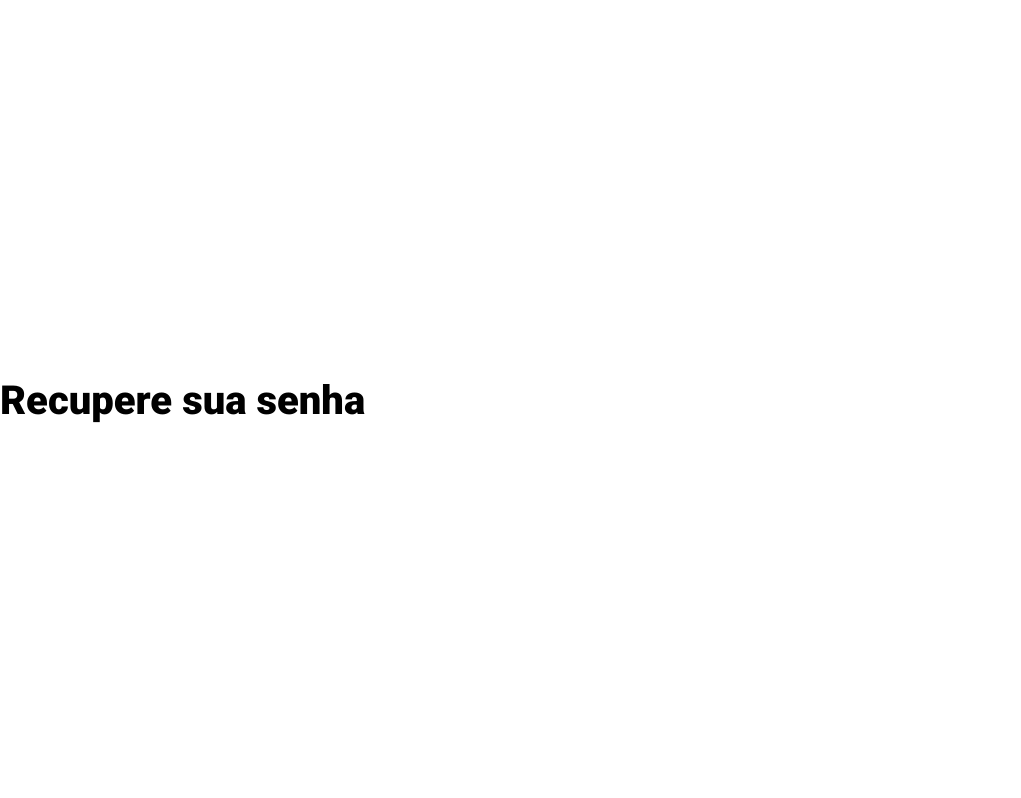
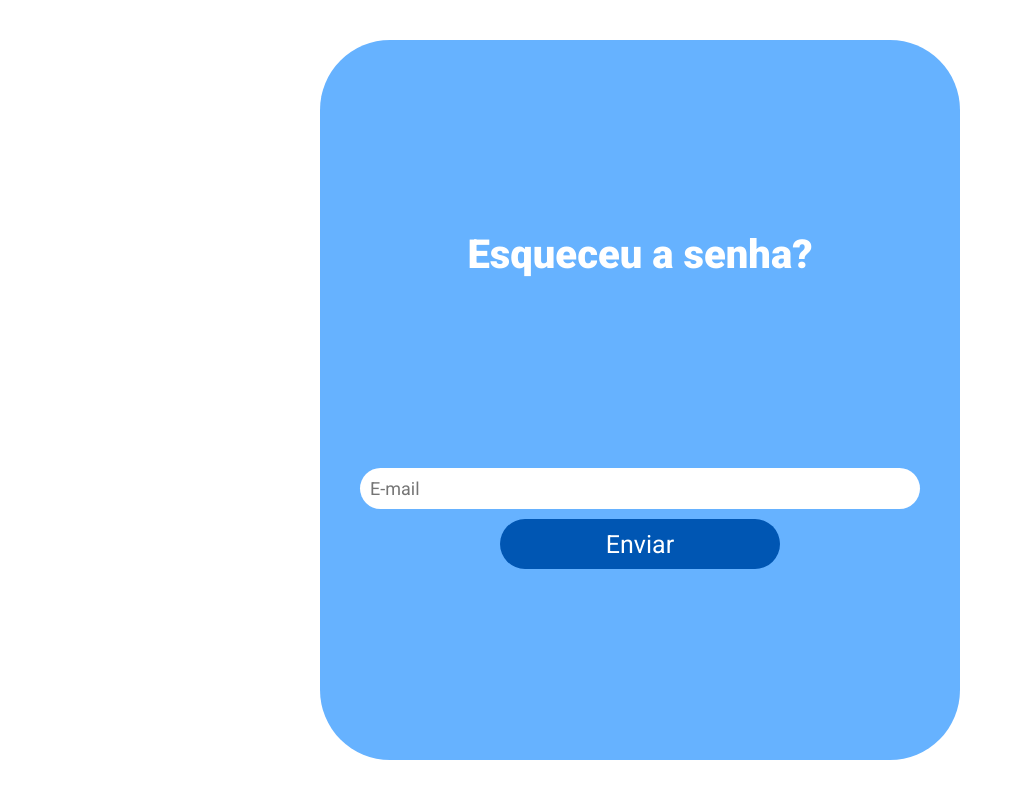
Before and after one commit to Matheus-AR/pi-frontend, a React (Vite) app: page /esqueci in a window 1280 px wide. Shown: the whole page, without its empty margins (0-1021 px from the left). Built offline with nearby package versions, Linux system fonts and the light colour scheme.

Commit message:
Criando tela e formulario
Criando a tela de esqueci a senha

Criando o formulário de esqueci a senha

Criando a folha de estilo para a tela de esqueci a senha

```diff
--- a/src/App.jsx
+++ b/src/App.jsx
@@ -2,6 +2,7 @@ import { BrowserRouter, Route, Routes } from "react-router-dom";
 import Login from "./pages/Login";
 import Home from "./pages/Home";
 import Cadastro from "./pages/Cadastro";
+import EsqueciSenha from "./pages/EsqueciSenha";
 
 function App() {
   return (
@@ -12,7 +13,7 @@ function App() {
             <Route path="/cadastro" element={<Cadastro />} />
             <Route path="/avaliacao" element={<h1>AVALIAÇÃO</h1>} />
             <Route path="/perfil" element={<h1>Perfll</h1>} />
-            <Route path="/esqueci" element={<h1>Recupere sua senha</h1>} />
+            <Route path="/esqueci" element={<EsqueciSenha />} />
             <Route path="*" element={<h1>Página não encontrada!</h1>} />
         </Routes>
     </BrowserRouter>
--- /dev/null
+++ b/src/pages/EsqueciSenha.css
@@ -0,0 +1,36 @@
+.container-esqueci-senha {
+    display: flex;
+    flex-direction: column;
+    justify-content: space-evenly;
+    align-items: center;
+    width: 100%;
+    height: 100vh;
+    padding: 0 20px;
+    background-color:  #66B2FF;
+    color: #fff;
+}
+
+.container-esqueci-senha form {
+    width: 100%;
+}
+
+@media screen and (min-width: 768px) {
+    .container-esqueci-senha {
+        margin: 0 auto;
+        width: 90%;
+        height: 90%;
+        border-radius: 70px;
+        padding: 0 40px;
+    }
+    .container-esqueci-senha form {
+        display: flex;
+        flex-direction: column;
+        align-items: center;
+    }
+}
+
+@media screen and (min-width: 1024px) {
+    .container-esqueci-senha {
+        width: 50%;
+    }
+}
--- /dev/null
+++ b/src/pages/EsqueciSenha.jsx
@@ -0,0 +1,14 @@
+import Titulo from "../components/Titulo";
+import "./EsqueciSenha.css";
+import FormEsqueciSenha from "./FormEsqueciSenha";
+
+function EsqueciSenha() {
+    return (
+        <main className="container-esqueci-senha">
+            <Titulo texto="Esqueceu a senha?" />
+            <FormEsqueciSenha />
+        </main>
+    )
+}
+
+export default EsqueciSenha;
--- /dev/null
+++ b/src/pages/FormEsqueciSenha.jsx
@@ -0,0 +1,22 @@
+import { useForm } from "react-hook-form";
+import { useNavigate } from "react-router-dom";
+import InputEmail from "../components/InputEmail";
+import Botao from "../components/Botao";
+
+function FormEsqueciSenha() {
+    const navigate = useNavigate();
+
+    const { register, handleSubmit, formState: { errors } } = useForm();
+
+    const onSubmit = () => {
+        navigate("/");
+    }
+    return (
+        <form onSubmit={handleSubmit(onSubmit)}>
+            <InputEmail register={register} error={errors.email} />
+            <Botao tipo="submit" texto="Enviar" />
+        </form>
+    )
+}
+
+export default FormEsqueciSenha;
```
